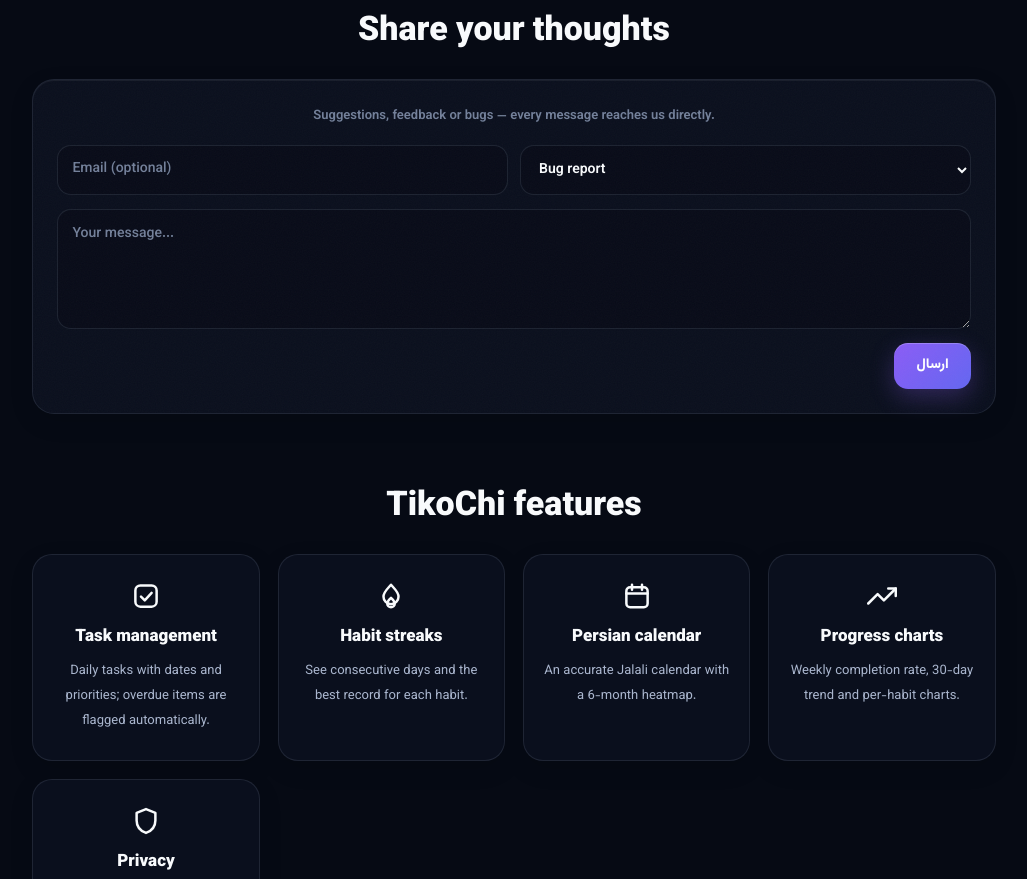
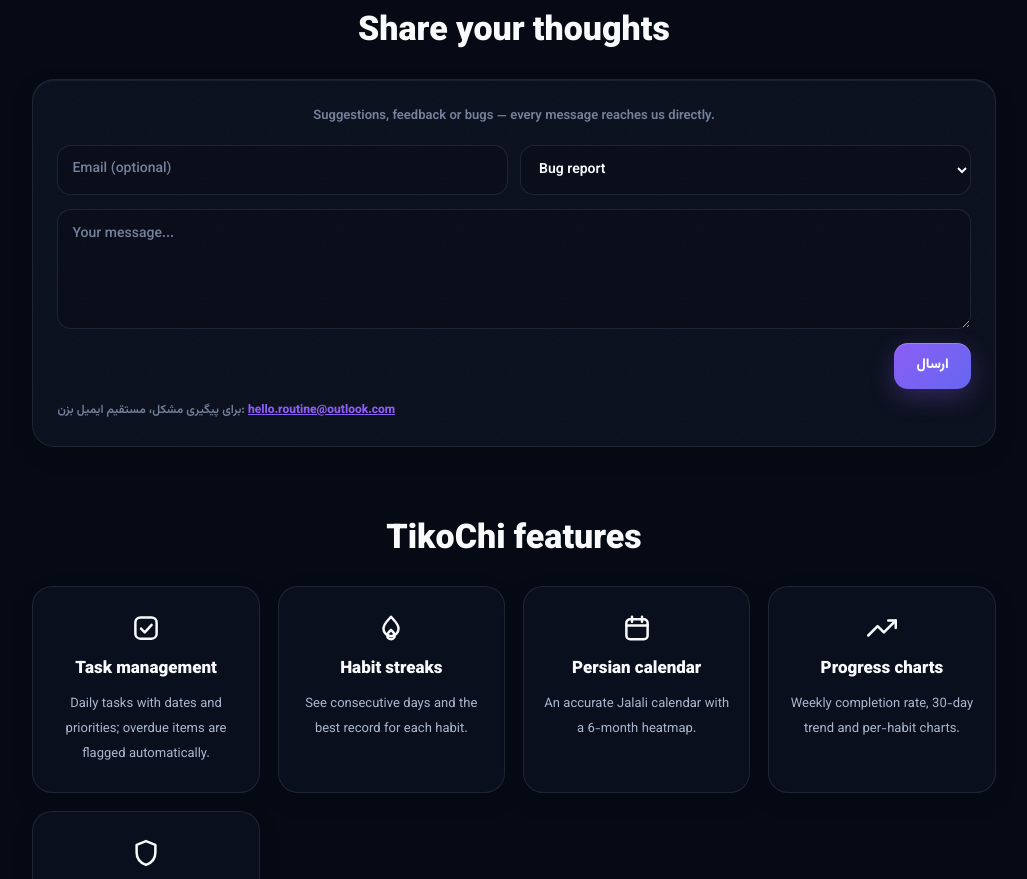
Before and after one commit to mahd349/tiko, a plain HTML site: page index.html in a window 1280 px wide. Shown: the part 2605-3484 px from the top of the page, without its empty margins (246-1273 px from the left). Drawn offline with Linux system fonts and the light colour scheme; no server answers.

Commit message:
Update index.html

```diff
--- a/index.html
+++ b/index.html
@@ -706,6 +706,10 @@
         <textarea class="input" name="message" placeholder="پیام شما..." required aria-label="پیام شما" minlength="5" maxlength="2000"></textarea>
         <button class="btn btn-primary" type="submit">ارسال</button>
       </form>
+      <p class="form-hint">
+        برای پیگیری مشکل، مستقیم ایمیل بزن:
+        <a href="mailto:hello.routine@outlook.com" dir="ltr" style="color:var(--accent);font-weight:800;text-decoration:underline">hello.routine@outlook.com</a>
+      </p>
     </div>
   </section>
 
```
